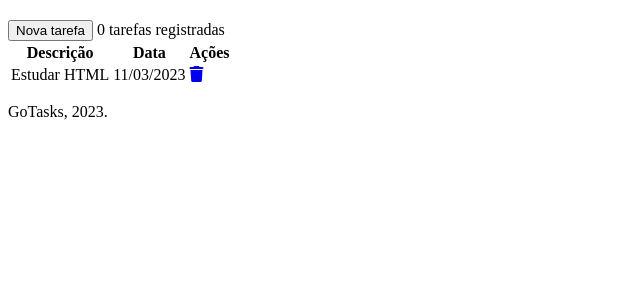
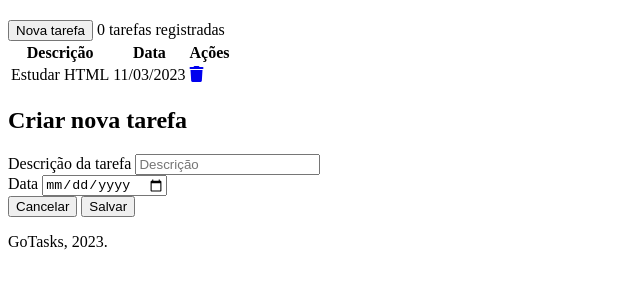
Before and after one commit to GilCarvalhal/GoTasks, a plain HTML site: page index.html in a window 1280 px wide. Shown: the part 60-348 px from the top of the page, without its empty margins (0-640 px from the left). Drawn offline with Linux system fonts and the light colour scheme.

Commit message:
Criando modal

```diff
--- a/index.html
+++ b/index.html
@@ -47,6 +47,34 @@
       </tbody>
     </table>
 
+    <div class="modal-background" id="modal">
+      <article class="modal-container">
+        <h2 class="title">Criar nova tarefa</h2>
+
+        <form id="form">
+          <div class="form-group">
+            <label for="description">Descrição da tarefa</label>
+            <input type="text" placeholder="Descrição" id="description">
+          </div>
+          <div class="form-group">
+            <label for="date">Data</label>
+            <input type="date" id="date">
+          </div>
+
+          <div class="button-modal">
+            <button class="btn-cancel" type="button" onclick="">
+              Cancelar
+            </button>
+            <button class="btn-save" type="submit">
+              Salvar
+            </button>
+          </div>
+
+        </form>
+      </article>
+
+    </div>
+
   </main>
 
   <footer>
```
